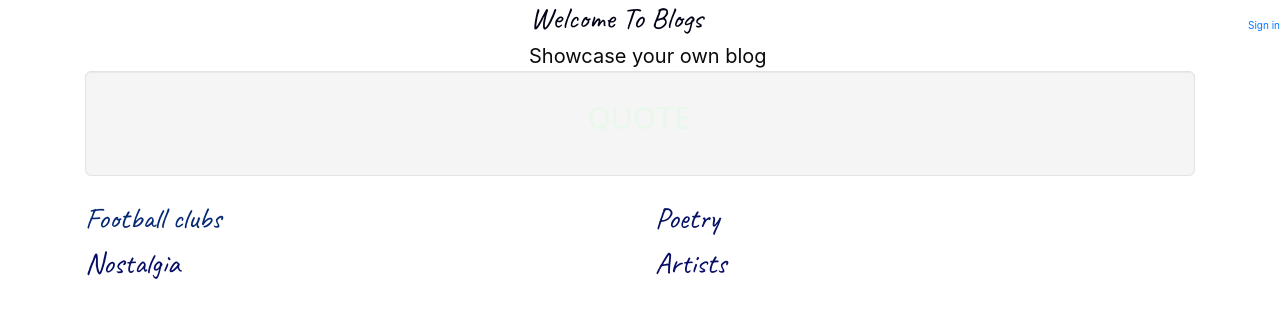
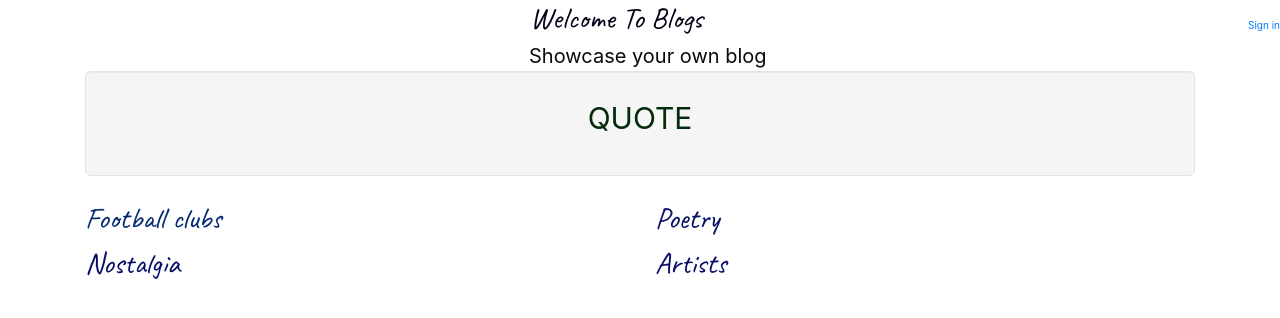
Before and after one commit to Murutu/Blogs, a Flask app: page / in a window 1280 px wide. Shown: the part 55-373 px from the top of the page. Run offline with Flask 2, Linux system fonts and the light colour scheme; data that the repository does not hold is empty; some libraries are stand-ins or nearby versions.

Commit message:
made changes in home.html

```diff
--- a/app/templates/home.html
+++ b/app/templates/home.html
@@ -44,7 +44,7 @@
 <div class="container">
       <div class="quotes">
         <div class="well well-lg">
-          <p class="q" style="text-align: center;font-size: 30px; color: rgb(232, 248, 235);">QUOTE</p>
+          <p class="q" style="text-align: center;font-size: 30px; color: rgb(4, 43, 11);">QUOTE</p>
           <p class="author" style="font-size: 20px;">{{quotes.author}}</p>
           <p class="quote">{{quotes.quote}}</p>
         </div>
```
